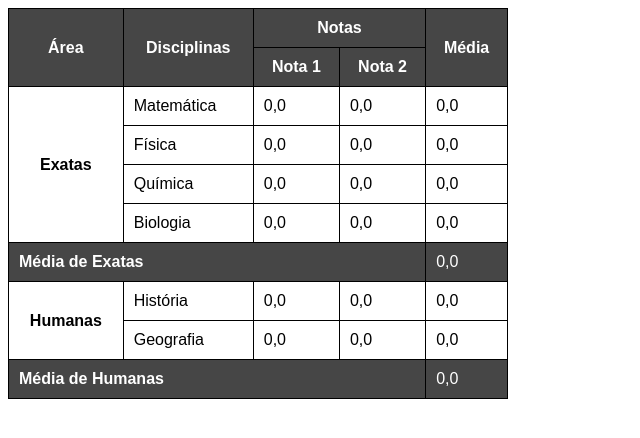
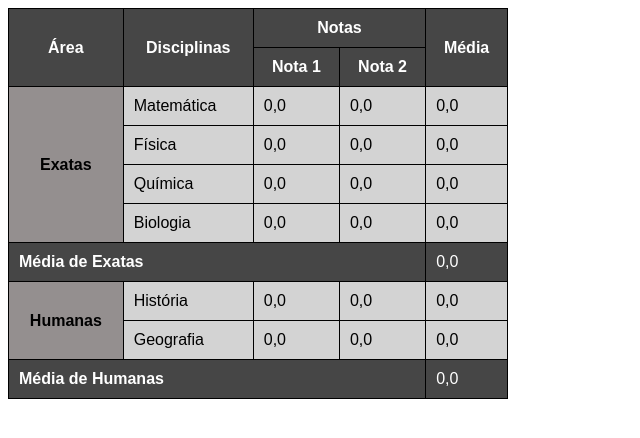
Before and after one commit to Chrisfss/html-css, a plain HTML site: page desafios/desafio007/index.html in a window 1280 px wide. Shown: the whole page, without its empty margins (0-640 px from the left). Drawn offline with Linux system fonts and the light colour scheme.

Commit message:
att desafio007

```diff
--- a/desafios/desafio007/index.html
+++ b/desafios/desafio007/index.html
@@ -25,10 +25,23 @@
         .media-parcial > th {
             text-align: left;
         }
+        .lightgray {
+            background-color: lightgray;
+        }
+        .darkgray {
+            background-color: rgb(148, 143, 143);
+        }
     </style>
 </head>
 <body>
     <table>
+        <colgroup>
+        <col class="darkgray">
+        <col class="lightgray">
+        <col class="lightgray">
+        <col class="lightgray">
+        <col class="lightgray">
+        </colgroup>
         <thead>
             <tr>
                 <th rowspan="2" scope="col">Área</th>
```
